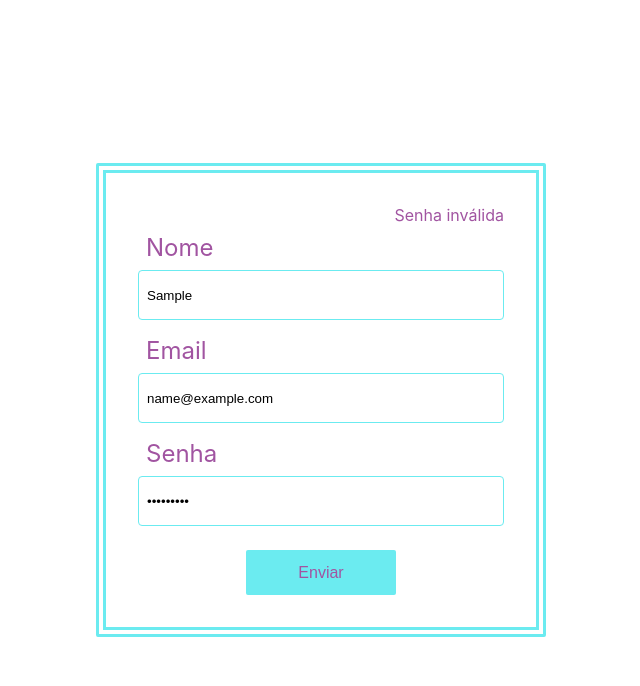
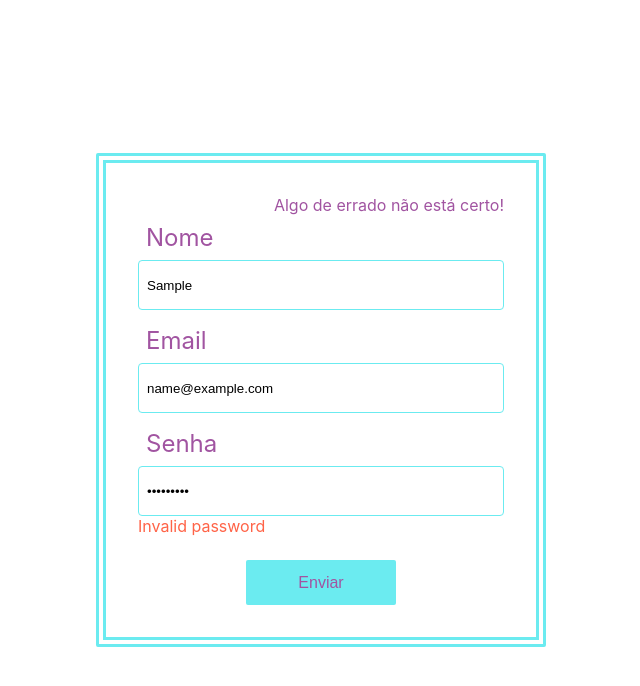
Before and after one commit to camilasoarres/react-ts-lenny, a Next.js app: page / in a window 1280 px wide. Both pictures are taken after typing "Sample", "name@example.com", "Sample123" into the empty fields and a click on the input "Enviar". Shown: the top 686 px of the page, without its empty margins (319-959 px from the left). Built offline with nearby package versions, Linux system fonts and the light colour scheme.

Commit message:
Refactor hooks

```diff
--- /dev/null
+++ b/components/input.tsx
@@ -0,0 +1,34 @@
+import { FC, SyntheticEvent } from "react";
+import styles from "../styles/Home.module.css";
+
+type TextInputProps = {
+  label: string;
+  name: string;
+  type: string;
+  onChange: (ev: SyntheticEvent<HTMLInputElement>) => void;
+  validation?: (value: string) => void;
+  error?: string;
+};
+
+export const TextInput: FC<TextInputProps> = ({
+  label,
+  name,
+  type,
+  onChange,
+  validation,
+  error,
+}) => {
+  return (
+    <div className={styles.formStep}>
+      <label className={styles.label}>{label}</label>
+      <input
+        className={styles.input}
+        type={type}
+        name={name}
+        onChange={onChange}
+        onBlur={(ev) => validation && validation(ev.target.value)}
+      />
+      {!!error && <span className={styles.error}>{error}</span>}
+    </div>
+  );
+};
--- a/pages/index.tsx
+++ b/pages/index.tsx
@@ -1,113 +1,84 @@
 // Libs
 import React, { useState } from "react";
+import { TextInput } from "../components/input";
 
 // Styles
-import styles from '../styles/Home.module.css';
-
-type FormData = {
-  name?: string,
-  email?: string,
-  password?: string,
-}
-
-const validateEmail = (email: string) : boolean => {
-  // eslint-disable-next-line no-useless-escape
-  const expression = /^(([^<>()\[\]\\.,;:\s@"]+(\.[^<>()\[\]\\.,;:\s@"]+)*)|(".+"))@((\[[0-9]{1,3}\.[0-9]{1,3}\.[0-9]{1,3}\.[0-9]{1,3}\])|(([a-zA-Z\-0-9]+\.)+[a-zA-Z]{2,}))$/;
-  return expression.test(String(email).toLowerCase()); // eslint-disable-line
-};
-
-const validatePassword = (password: string) : boolean => {
-  const lower = /([a-z])/;
-  const upper = /([A-Z])/;
-  const numbers = /([0-9])/;
-  const special = /([^a-zA-Z0-9])/;
-
-  if (
-    !password.match(lower) || !password.match(upper) ||
-    !password.match(numbers) || !password.match(special)
-  ) { return false; }
-
-  return true;
-};
+import styles from "../styles/Home.module.css";
+import { useUserData } from "../utils/hooks";
+import { validateEmail, validatePassword } from "../utils/validation";
 
 const Home = () => {
-  const [dataForm, setDataForm] = useState<FormData>({});
-  const [messageError, setMessageError] = useState('');
+  const { updateData, isDataValid, errors, updateErrors } = useUserData();
+  const [messageError, setMessageError] = useState("");
 
   const handleChange = (ev: React.SyntheticEvent<HTMLInputElement>) => {
     const value = ev.currentTarget.value;
     const field = ev.currentTarget.name;
 
-    setDataForm({
-      ...dataForm,
+    updateData({
       [field]: value,
     });
-  }
+  };
 
   const saveForm = (ev: React.SyntheticEvent<HTMLFormElement>) => {
-    // const saveForm = (ev: React.SyntheticEvent<HTMLButtonElement>) => {
     ev.preventDefault();
-    const isEmail = dataForm.email && validateEmail(dataForm.email);
-    const isPassword = dataForm.password && validatePassword(dataForm.password);
 
-    if (!dataForm.name) {
-      setMessageError('Preencha o campo de nome');
-    } else if (!isEmail) {
-      setMessageError('Email inválido');
-    } else if (!isPassword) {
-      setMessageError('Senha inválida');
+    if (!isDataValid()) {
+      setMessageError("Algo de errado não está certo!");
     } else {
-      setMessageError('Formulário salvo!');
-      setTimeout(() => { setMessageError('') }, 3000);
+      setMessageError("Formulário salvo!");
+      setTimeout(() => {
+        setMessageError("");
+      }, 3000);
     }
-  }
+  };
 
   return (
     <div className={styles.container}>
       <form className={styles.form} onSubmit={saveForm}>
         <p className={styles.messageError}>{messageError}</p>
-        <div className={styles.formStep}>
-          <label className={styles.label}>Nome</label>
-          <input
-            className={styles.input}
-            type='text'
-            name='name'
+        <TextInput
+          label="Nome"
+          name="name"
+          type="text"
           onChange={handleChange}
+          validation={(value) => {
+            updateErrors({
+              name: value.length ? "" : "Invalid name",
+            });
+          }}
+          error={errors.name}
         />
-        </div>
 
-        <div className={styles.formStep}>
-          <label className={styles.label}>Email</label>
-          <input
-            className={styles.input}
-            type='email'
-            name='email'
+        <TextInput
+          label="Email"
+          name="email"
+          type="email"
           onChange={handleChange}
-            // onBlur={validateEmail}
+          validation={(value) => {
+            updateErrors({
+              email: validateEmail(value) ? "" : "Invalid email",
+            });
+          }}
+          error={errors.email}
         />
-        </div>
 
-        <div className={styles.formStep}>
-          <label className={styles.label}>Senha</label>
-          <input
-            className={styles.input}
-            type='password'
-            name='password'
+        <TextInput
+          label="Senha"
+          name="password"
+          type="password"
           onChange={handleChange}
+          validation={(value) => {
+            updateErrors({
+              password: validatePassword(value) ? "" : "Invalid password",
+            });
+          }}
+          error={errors.password}
         />
-        </div>
-
-        {/* <button
-          className={styles.button}
-          onClick={saveForm}>Enviar
-        </button> */}
-        <input
-          className={styles.button}
-          type='submit'
-          value='Enviar' />
+        <input className={styles.button} type="submit" value="Enviar" />
       </form>
     </div>
-  )
-}
+  );
+};
 
 export default Home;
--- a/styles/Home.module.css
+++ b/styles/Home.module.css
@@ -58,3 +58,7 @@
   color: rgb(161, 84, 161);
   text-align: right;
 }
+
+.error {
+  color: tomato;
+}
--- /dev/null
+++ b/utils/hooks.ts
@@ -0,0 +1,34 @@
+import { useState } from "react";
+import { UserData, UserFormError } from "./types";
+
+export function useUserData() {
+  const [userData, setUserData] = useState<UserData>({});
+  const [errors, setErrors] = useState<UserFormError>({});
+
+  function updateData(newData: UserData) {
+    setUserData({
+      ...userData,
+      ...newData,
+    });
+  }
+
+  function isDataValid() {
+    return (
+      userData.name &&
+      !errors.name &&
+      userData.email &&
+      !errors.email &&
+      userData.password &&
+      !errors.password
+    );
+  }
+
+  function updateErrors(newData: UserFormError) {
+    setErrors({
+      ...errors,
+      ...newData,
+    });
+  }
+
+  return { userData, updateData, isDataValid, errors, updateErrors } as const;
+}
--- /dev/null
+++ b/utils/types.ts
@@ -0,0 +1,11 @@
+export type UserData = {
+  name?: string;
+  email?: string;
+  password?: string;
+};
+
+export type UserFormError = {
+  name?: string;
+  email?: string;
+  password?: string;
+};
--- /dev/null
+++ b/utils/validation.ts
@@ -0,0 +1,23 @@
+export const validateEmail = (email: string): boolean => {
+  const expression =
+    /^(([^<>()\[\]\\.,;:\s@"]+(\.[^<>()\[\]\\.,;:\s@"]+)*)|(".+"))@((\[[0-9]{1,3}\.[0-9]{1,3}\.[0-9]{1,3}\.[0-9]{1,3}\])|(([a-zA-Z\-0-9]+\.)+[a-zA-Z]{2,}))$/;
+  return expression.test(email.toLowerCase());
+};
+
+export const validatePassword = (password: string): boolean => {
+  const lower = /([a-z])/;
+  const upper = /([A-Z])/;
+  const numbers = /([0-9])/;
+  const special = /([^a-zA-Z0-9])/;
+
+  if (
+    !password.match(lower) ||
+    !password.match(upper) ||
+    !password.match(numbers) ||
+    !password.match(special)
+  ) {
+    return false;
+  }
+
+  return true;
+};
```
Lines whose indentation alone changed are shown as unchanged.
